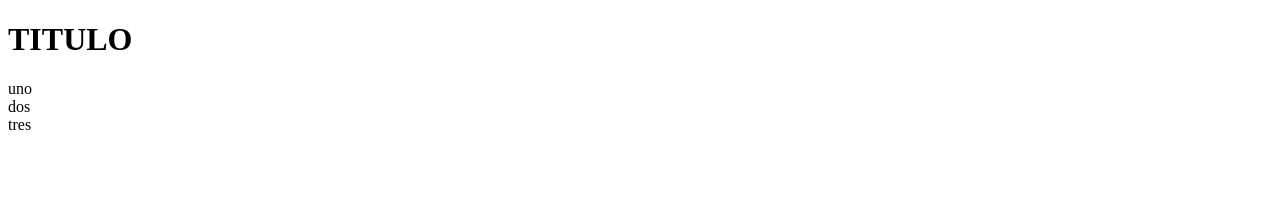
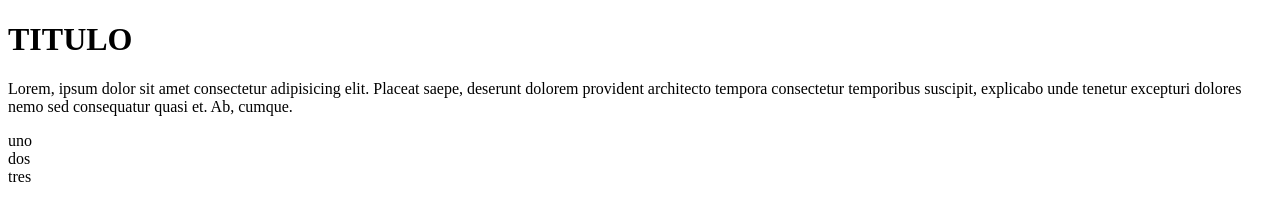
Before and after one commit to melinalit/umbrella-corp, a plain HTML site: page index.html in a window 1280 px wide. Drawn offline with Linux system fonts and the light colour scheme.

Commit message:
Agrego parrafo

```diff
--- a/index.html
+++ b/index.html
@@ -9,7 +9,7 @@
 <body>
 
     <h1>TITULO</h1>
-
+<p>Lorem, ipsum dolor sit amet consectetur adipisicing elit. Placeat saepe, deserunt dolorem provident architecto tempora consectetur temporibus suscipit, explicabo unde tenetur excepturi dolores nemo sed consequatur quasi et. Ab, cumque.</p>
     <div id="contenedor">
         <div class="Socio">uno</div>
         <div class="Socio" id="dos">dos</div>
```
